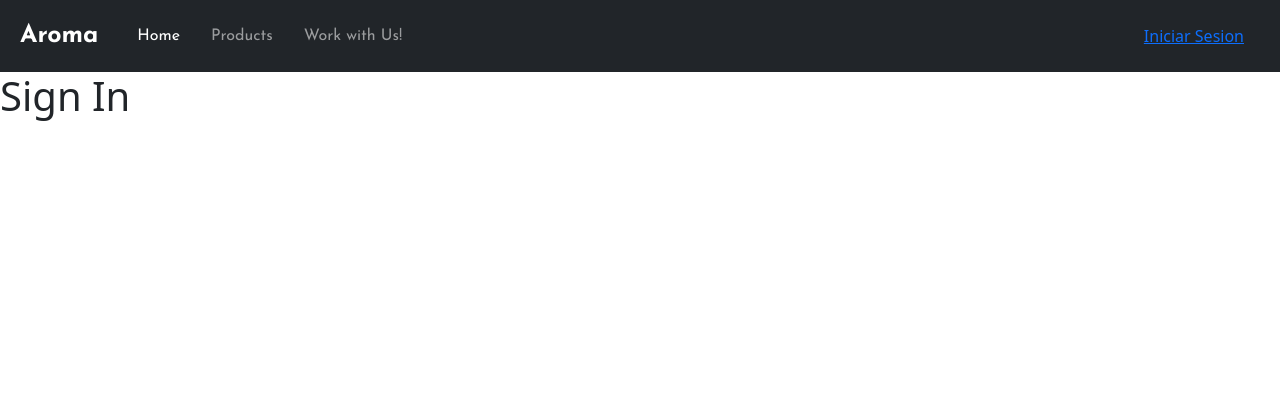
After one commit to EduRossB/final-project-cs50, a Flask app: page /signin in a window 1280 px wide. The commit adds this page. Shown: the top 420 px of the page. Run offline with Flask 3, Linux system fonts and the light colour scheme.

Commit message:
signin created

```diff
--- a/app.py
+++ b/app.py
@@ -16,6 +16,10 @@ def index():
 def aboutUs():
     return render_template("aboutUs.html")
 
+@app.route("/signin")
+def signin():
+    return render_template("signin.html")
+
 @app.route("/order")
 def order   ():
     return render_template("order.html")
--- a/templates/layout.html
+++ b/templates/layout.html
@@ -41,32 +41,13 @@
                 <a class="nav-link active" aria-current="page" href="#">Home</a>
               </li>
               <li class="nav-item">
-                <a class="nav-link" href="#">Link</a>
-              </li>
-              <li class="nav-item dropdown">
-                <a
-                  class="nav-link dropdown-toggle"
-                  href="#"
-                  role="button"
-                  data-bs-toggle="dropdown"
-                  aria-expanded="false"
-                >
-                  Dropdown
-                </a>
-                <ul class="dropdown-menu">
-                  <li><a class="dropdown-item" href="#">Action</a></li>
-                  <li><a class="dropdown-item" href="#">Another action</a></li>
-                  <li><hr class="dropdown-divider" /></li>
-                  <li>
-                    <a class="dropdown-item" href="#">Something else here</a>
-                  </li>
-                </ul>
+                <a class="nav-link" href="#">Products</a>
               </li>
               <li class="nav-item">
-                <a class="nav-link disabled" aria-disabled="true">Disabled</a>
+                <a class="nav-link">Work with Us!</a>
               </li>
             </ul>
-            <a href="#" class="d-flex m-3">Iniciar Sesion</a>
+            <a href="/signin" class="d-flex m-3">Iniciar Sesion</a>
           </div>
         </div>
       </nav>
--- /dev/null
+++ b/templates/signin.html
@@ -0,0 +1,7 @@
+{% extends "layout.html" %} {% block main %}
+
+<div class="conteiner">
+    <h1>Sign In</h1>
+</div>
+
+{% endblock %}
```
